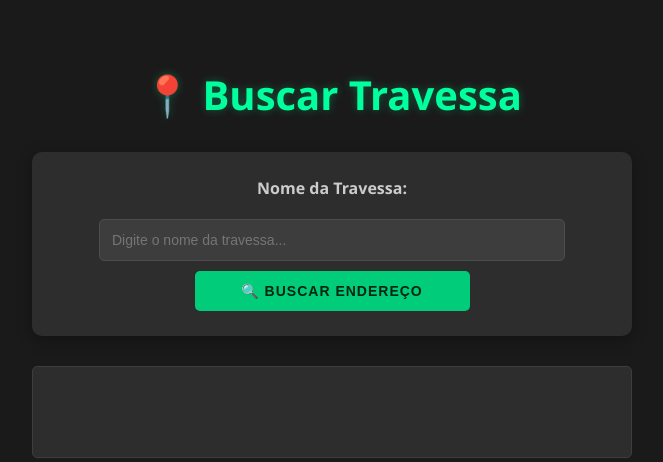
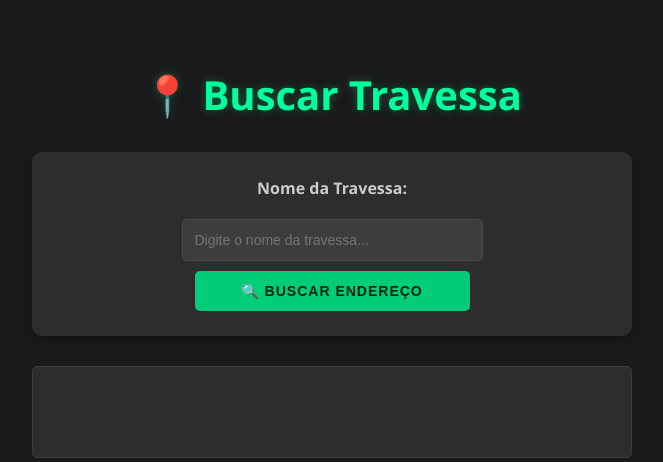
Before and after one commit to professoredmar/travessa_app, a Flask app: page / in a window 1280 px wide. Shown: the top 462 px of the page, without its empty margins (308-971 px from the left). Run offline with Flask 3, Linux system fonts and the light colour scheme.

Commit message:
Otimização para celulares

```diff
--- a/static/styles.css
+++ b/static/styles.css
@@ -43,7 +43,7 @@ label {
 /* Input ocupa mais espaço na tela */
 input[type="text"] {
     padding: 12px;
-    width: 80%;
+    width: 50%;
     background-color: #3d3d3d;
     border: 1px solid #4d4d4d;
     color: #ffffff;
```
